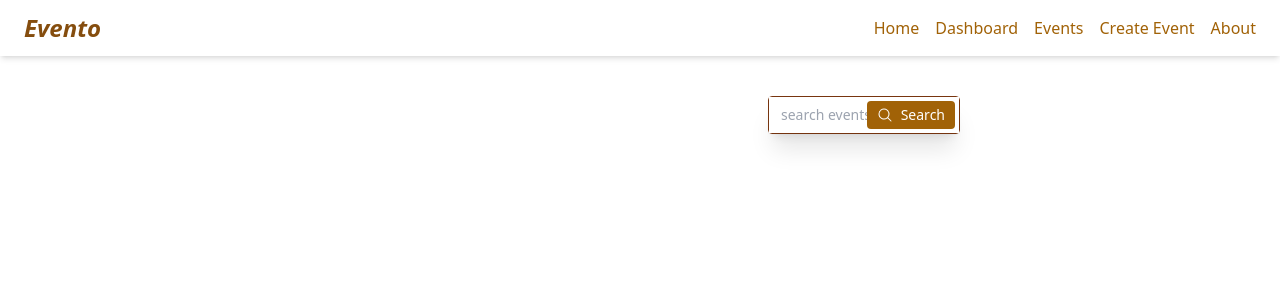
After one commit to NowshinBushra/event-management, a Django app: page /show-events/ in a window 1280 px wide. The commit adds this page. Shown: the top 300 px of the page. Run offline with Django 5.2, Linux system fonts and the light colour scheme; data that the repository does not hold is empty; some libraries are stand-ins or nearby versions.

Commit message:
all done

```diff
--- a/event_management/urls.py
+++ b/event_management/urls.py
@@ -8,5 +8,4 @@ urlpatterns = [
     path('admin/', admin.site.urls),
     path('', include('events.urls')),
     path('events/', include('events.urls')),
-    # path('participants', include('participants.urls')),
 ] + debug_toolbar_urls()
--- a/events/templates/event_detail.html
+++ b/events/templates/event_detail.html
@@ -7,6 +7,7 @@
     <script src="https://cdn.tailwindcss.com"></script>
 </head>
 <body>
+    {% include "navbar.html" %}
     <div class="bg-slate-400 text-white font-semibold m-60 p-44">
         <div class="">
             <h2 class="text-xl font-bold"><span class="text-yellow-200">Event Title: </span>{{ event.title }}</h2>
--- a/events/templates/event_form.html
+++ b/events/templates/event_form.html
@@ -5,9 +5,11 @@
     <meta charset="UTF-8">
     <meta name="viewport" content="width=device-width, initial-scale=1.0">
     <title>Document</title>
-    <link rel="stylesheet" href="{% static 'css/output.css' %}">
+    <script src="https://cdn.tailwindcss.com"></script>
+    {% comment %} <link rel="stylesheet" href="{% static 'css/output.css' %}"> {% endcomment %}
 </head>
 <body>
+    {% include "navbar.html" %}
     <div class="w-1/2 mx-auto mt-8">
     <div>
         {% comment %} {% if message %}
@@ -23,7 +25,7 @@
     <form action="" method="POST">
         {% csrf_token %}
         {{ form.as_p }}
-        <button type="submit" class="mb-5 bg-purple-500 px-3 py-2 mt-2 rounded-md">Submit</button>
+        <button type="submit" class="mb-5 bg-slate-500 text-white font-semibold px-3 py-2 mt-2 rounded-md">Submit</button>
     </form>
 </body>
 </html>
--- /dev/null
+++ b/events/templates/navbar.html
@@ -0,0 +1,36 @@
+{% load static %}
+<!DOCTYPE html>
+<html lang="en">
+<head>
+    <meta charset="UTF-8">
+    <meta name="viewport" content="width=device-width, initial-scale=1.0">
+    <title>Document</title>
+    <script src="https://cdn.tailwindcss.com"></script>
+    <script src="https://kit.fontawesome.com/005f451dab.js" crossorigin="anonymous"></script>
+    <link rel="stylesheet" href="{% static 'css/style.css' %}">
+</head>
+<body>
+    <header class="bg-white shadow-md">
+        <nav class="container mx-auto px-6 py-3">
+          <div class="flex justify-between items-center">
+            <div class="text-2xl italic font-bold text-yellow-800">Evento</div>
+            <div class="md:flex space-x-4">
+              <a href="/events" class="text-yellow-700 hover:font-medium">Home</a>
+              <a href="{% url 'organizer-dashboard' %}" class="text-yellow-700 hover:font-medium">Dashboard</a>
+              <a href="{% url 'show-events' %}" class="text-yellow-700 hover:font-medium">Events</a>
+              <a href="{% url 'create-event' %}" class="text-yellow-700 hover:font-medium">Create Event</a>
+              <a href="#" class="text-yellow-700 hover:font-medium">About</a>
+            </div>
+          </div>
+
+
+          <div id="" class="md:hidden hidden mt-4">
+            <a href="#" class="block py-2 text-gray-600 hover:text-gray-800">Home</a>
+            <a href="{% url 'organizer-dashboard' %}" class="block py-2 text-gray-600 hover:text-gray-800">Dashboard</a>
+            <a href="{% url 'show-events' %}" class="block py-2 text-gray-600 hover:text-gray-800">Events</a>
+            <a href="{% url 'create-event' %}" class="block py-2 text-gray-600 hover:text-gray-800">Create Event</a>
+          </div>
+        </nav>
+      </header>
+</body>
+</html>
--- a/events/templates/organizer-dashboard.html
+++ b/events/templates/organizer-dashboard.html
@@ -20,6 +20,7 @@
     </style>
   </head>
   <body class="bg-gray-50 p-6">
+    {% include "navbar.html" %}
     <div class="max-w-[1400px] mx-auto">
       <!-- Header  -->
       <header class="flex justify-between items-center mb-8">
--- a/events/templates/show_events.html
+++ b/events/templates/show_events.html
@@ -4,59 +4,48 @@
     <meta charset="UTF-8">
     <meta name="viewport" content="width=device-width, initial-scale=1.0">
     <title>Document</title>
+    <script src="https://cdn.tailwindcss.com"></script>
 </head>
 <body>
-    <div>
-        <p><strong>Total Participants:</strong> {{ all_participants_count }}</p>
-        <p><strong>Total Events:</strong> {{ total_events }}</p>
-        <p><strong>Upcoming Events:</strong> {{ upcoming_events_count }}</p>
-        <p><strong>Past Events:</strong> {{ past_events_count }}</p>
-    </div>
-    <div>
-        <ul><p>Todays Event</p>
-            {% for event in todays_event %}
-            <li>
-                {{event}}
-            </li>
-            {% endfor %}
-        </ul>
-    </div>
-    <div>
-        <ul><p>All Events</p>
+    {% include "navbar.html" %}
+    <main>
+            <div class="flex justify-end me-80 my-10">
+                <div class="w-1/5 max-w-sm">
+                  <div class="relative shadow-xl rounded border border-amber-900">
+                    <form method="GET" action="{% url 'show-events' %}">
+
+                        {% comment %} <input type="text" name="search" placeholder="Search events..." value="{{ search }}"
+                        class="border p-2 rounded-lg w-full">
+                    <button type="submit" class="ml-2 bg-blue-600 text-white px-4 py-2 rounded-lg">Search</button> {% endcomment %}
+
+                    <input type="text" name="search" value="{{ search }}" class="w-full text-slate-800 text-sm pl-3 py-2 shadow-sm" placeholder="search events..."/>
+                    <button class="absolute top-1 right-1 flex items-center rounded bg-yellow-700 py-1 px-2.5 text-center text-sm text-white " type="submit">
+                      <svg xmlns="http://www.w3.org/2000/svg" viewBox="0 0 24 24" fill="currentColor" class="w-4 h-4 mr-2">
+                        <path fill-rule="evenodd" d="M10.5 3.75a6.75 6.75 0 1 0 0 13.5 6.75 6.75 0 0 0 0-13.5ZM2.25 10.5a8.25 8.25 0 1 1 14.59 5.28l4.69 4.69a.75.75 0 1 1-1.06 1.06l-4.69-4.69A8.25 8.25 0 0 1 2.25 10.5Z" clip-rule="evenodd" />
+                      </svg>
+
+                      Search
+                    </button>
+                </form>
+                  </div>
+                </div>
+
+              </div>
+        <div>
             {% for event in events %}
-            <li>
-                {{event}}
-            </li>
-            {% endfor %}
-        </ul>
-    </div>
-    <div>
-        <ul><p>Upcoming Events</p>
-            {% for event in upcoming_events %}
-            <li>
-                {{event}}
-            </li>
-            {% endfor %}
-        </ul>
-    </div>
-    <div>
-        <ul><p>Past Events</p>
-            {% for event in past_events %}
-            <li>
-                {{event}}
-            </li>
-            {% endfor %}
-        </ul>
-    </div>
-    <div>
-        <ul><p>Total Participants</p>
-            {% for participant in all_participants %}
-            <li>
-                {{participant}}
-            </li>
-            {% endfor %}
-        </ul>
-    </div>
+              <div class="flex justify-between items-center shadow-lg bg-amber-100 p-8 my-4 mx-96">
+                <div>
+                  <h2><span class="text-amber-800 font-medium">Event Title:</span> {{event.title}}</h2>
+                  <p><span class="text-amber-800 font-medium">Description:</span> {{event.description}}</p>
+                  <p><span class="text-amber-800 font-medium">Participants:</span> {{event.participant_count}}</p>
+                </div>
+                <div>
+                <a class="bg-yellow-600 rounded p-6 shadow-sm" href="{% url 'event-detail' event.id%}">Ticket and details</a>
+                </div>
+              </div>
+              {% endfor %}
+        </div>
+    </main>
 
 </body>
 </html>
--- a/events/urls.py
+++ b/events/urls.py
@@ -1,12 +1,13 @@
 from django.urls import path
-from events.views import organizer_dashboard, create_event, update_event, delete_event, events_by_category,event_detail
+from events.views import organizer_dashboard, create_event, update_event, delete_event, events_by_category,event_detail, show_events
 
 urlpatterns = [
+    path('', events_by_category, name="events-by-category"),
+    path('show-events/', show_events, name="show-events"),
+    path('event-detail/<int:id>/', event_detail, name="event-detail"),
     path('organizer-dashboard/', organizer_dashboard, name="organizer-dashboard"),
-    path('', events_by_category, name="events-by-category"),
-    path('event-detail/<int:id>/', event_detail, name="event-detail"),
+
     path('create-event/', create_event, name="create-event"),
     path('update-event/<int:id>/', update_event, name="update-event"),
     path('delete-event/<int:id>/', delete_event, name="delete-event"),
-    # path('view-events/', view_events),
 ]
--- a/events/views.py
+++ b/events/views.py
@@ -7,16 +7,6 @@ from events.forms import EventModelForm
 from events.models import Event, Participant, Category
 from django.contrib import messages
 
-# Create your views here.
-
-# def home(request):
-#     # events = Event.objects.all()
-#     ps = Event.objects.prefetch_related('participants').all()
-#     events = Event.objects.annotate(participant_count=Count('participants'))
-#     return render(request, "home.html", {
-#         "events": events,
-#         'ps' : ps
-#         })
 
 
 def events_by_category(request):
@@ -34,8 +24,22 @@ def events_by_category(request):
     context = {
         'events': events
         }
+    return render(request, "home.html", context)
 
-    return render(request, "home.html", context)
+
+
+def show_events(request):
+    search = request.GET.get('search', '')
+    # print(search)
+    events = Event.objects.select_related('category').prefetch_related('participants').annotate(participant_count=Count('participants'))
+
+    if search:
+        events = events.filter(title__icontains=search) | events.filter(location__icontains=search)
+
+    context = {
+        'events': events, 'search': search
+        }
+    return render(request, "show_events.html", context)
 
 
 def event_detail(request, id):
@@ -46,8 +50,8 @@ def event_detail(request, id):
     return render(request, "event_detail.html", context)
 
 
+
 def create_event(request):
-
     form = EventModelForm()
 
     if request.method == "POST":
@@ -66,6 +70,7 @@ def create_event(request):
     return render(request, "event_form.html", context)
 
 
+
 def update_event(request, id):
     event = Event.objects.get(id=id)
     form = EventModelForm(instance=event)
@@ -80,6 +85,8 @@ def update_event(request, id):
 
     context = {"form": form}
     return render(request, "event_form.html", context)
+
+
 
 def delete_event(request, id):
     if request.method =="POST":
@@ -117,7 +124,6 @@ def organizer_dashboard(request):
         events = all_participants
 
 
-
     counts = Event.objects.aggregate(
         total_events = Count('id'),
         upcoming_events_count = Count('id', filter= Q(date__gte=today)),
@@ -133,32 +139,3 @@ def organizer_dashboard(request):
         }
 
     return render(request, "organizer-dashboard.html", context)
-
-
-# def view_events(request):
-#     today = now().date()
-#     total_events = Event.objects.count()
-#     todays_event = Event.objects.filter(date=today)
-
-#     upcoming_events = Event.objects.filter(date__gte=today)
-#     upcoming_events_count = upcoming_events.count()
-
-#     past_events = Event.objects.filter(date__lt=today)
-#     past_events_count = past_events.count()
-
-#     all_participants = Participant.objects.all()
-#     all_participants_count = all_participants.count()
-
-#     context = {
-#         "todays_event": todays_event,
-#         'total_events': total_events,
-
-#         "upcoming_events": upcoming_events,
-#         "upcoming_events_count": upcoming_events_count,
-#         "past_events": past_events,
-#         "past_events_count": past_events_count,
-#         "all_participants": all_participants,
-#         "all_participants_count": all_participants_count,
-#         }
-
-#     return render(request, "organizer-dashboard.html", context)
```
Also changed, not shown: events/templates/home.html (+9 -47 lines), events/templates/test.html (deleted, +0 -107 lines).
